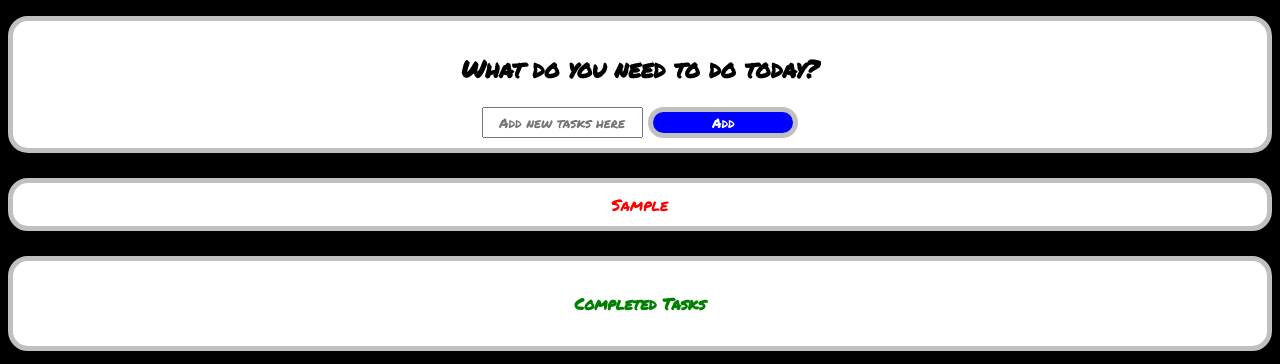
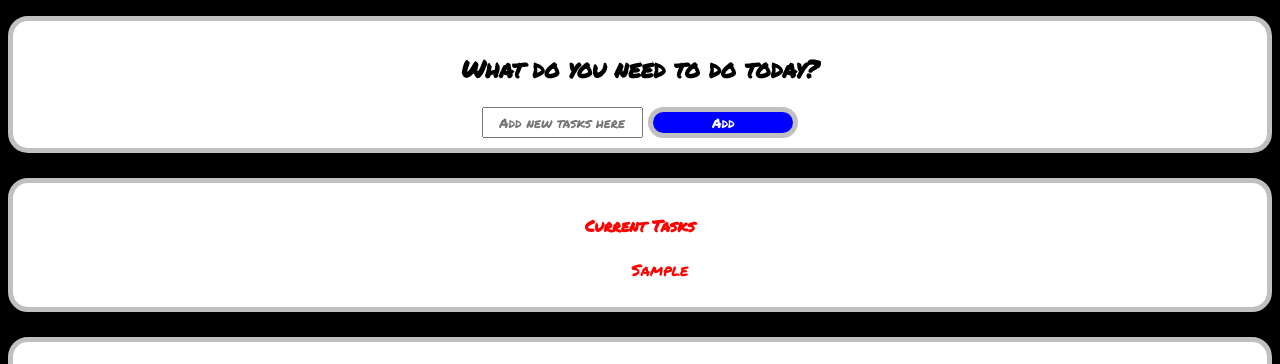
Before and after one commit to m-h-thomas/laptop-test, a plain HTML site: page index.html in a window 1280 px wide. Both pictures are taken after typing "Sample" into the empty fields and a click on the button "Add". Shown: the part 104-468 px from the top of the page. Drawn offline with Linux system fonts and the light colour scheme.

Commit message:
displayTasks function moves user input value to list item in current tasks section

```diff
--- a/index.html
+++ b/index.html
@@ -21,7 +21,7 @@
         <div class="newTasks" id="new-task-list">
             <h4>Current Tasks</h4>
             <ul>
-
+                <li class="currentTaskList"></li>
             </ul>
         </div>
     </section>
--- a/index.js
+++ b/index.js
@@ -8,8 +8,8 @@ let completedTasks = [];
 
 /* Dynamically displays items from allItems array */
 const displayTasks = () => {
-    let currentTasksList = document.querySelector('#new-task-list');
-    let allCurrentTasks = currentTasks.map((elm) => `<div class="newTasks><li><button class="addTask">${elm}</button></li></div`)
+    let currentTasksList = document.querySelector('.currentTaskList');
+    let allCurrentTasks = currentTasks.map((elm) => `<li class="currentTaskList">${elm}</li>`)
     .reduce((acc, elm) => acc += elm, '');
     currentTasksList.innerHTML = allCurrentTasks;
   };
--- a/style.css
+++ b/style.css
@@ -54,6 +54,12 @@ h1 {
     margin-top: 25px;
 }
 
+.currentTaskList {
+    list-style: none;
+    color: red;
+    text-align: center;
+}
+
 .completedTasks {
     padding: 10px;
     color: green;
```
